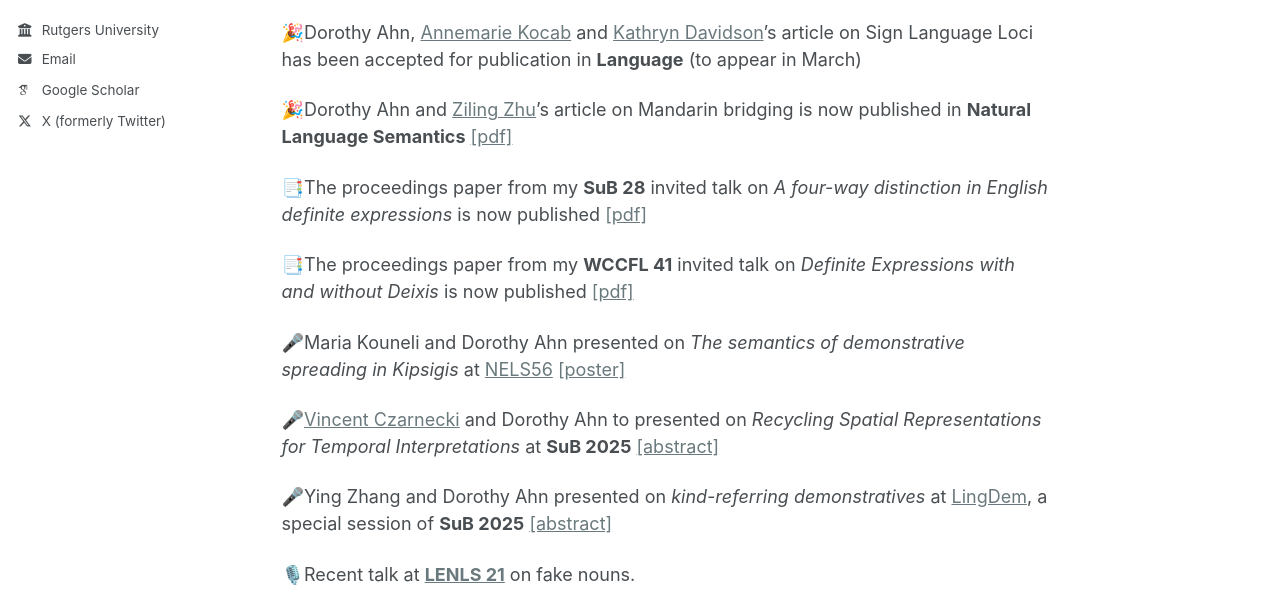
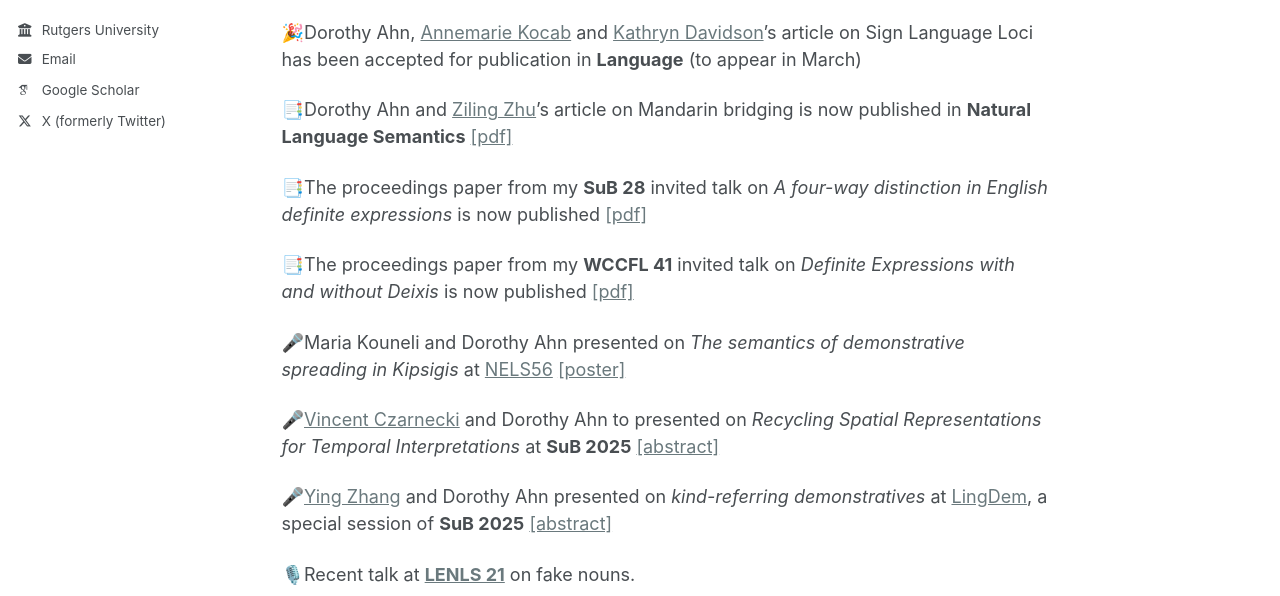
Before and after one commit to doroahn/doroahn.github.io, a Jekyll site: the page built from _pages/about.md, in a window 1280 px wide and 900 px high, scrolled down 668 px. Shown: the part 161-757 px from the top of the window. Built offline with Jekyll 4.4.1, drawn with Linux system fonts in a browser that asks for light colours; some web fonts are replaced; part of the change alters nothing that is shown.

```diff
--- a/_pages/about.md
+++ b/_pages/about.md
@@ -135,23 +135,23 @@ I received my Ph.D in Linguistics from <a href="https://linguistics.fas.harvard.
 Recent News
 ======
 
-🎉Dorothy Ahn, <a href="https://cogsci.jhu.edu/directory/annemarie-kocab/">Annemarie Kocab</a> and <a href="https://kathryndavidson.scholars.harvard.edu/">Kathryn Davidson</a>'s article on Sign Language Loci has been accepted for publication in **Language** (to appear in March)
+🎉Dorothy Ahn, <a href="https://cogsci.jhu.edu/directory/annemarie-kocab/" target="_blank">Annemarie Kocab</a> and <a href="https://kathryndavidson.scholars.harvard.edu/" target="_blank">Kathryn Davidson</a>'s article on Sign Language Loci has been accepted for publication in **Language** (to appear in March)
 
-🎉Dorothy Ahn and <a href="https://sites.google.com/view/zhuziling/">Ziling Zhu</a>'s article on Mandarin bridging is now published in **Natural Language Semantics** <a href="https://link.springer.com/article/10.1007/s11050-025-09237-8">[pdf]</a>
+📑Dorothy Ahn and <a href="https://sites.google.com/view/zhuziling/" target="_blank">Ziling Zhu</a>'s article on Mandarin bridging is now published in **Natural Language Semantics** <a href="https://link.springer.com/article/10.1007/s11050-025-09237-8" target="_blank" >[pdf]</a>
 
-📑The proceedings paper from my **SuB 28** invited talk on _A four-way distinction in English definite expressions_ is now published <a href="https://ojs.ub.uni-konstanz.de/sub/index.php/sub/article/view/1104">[pdf]</a>
+📑The proceedings paper from my **SuB 28** invited talk on _A four-way distinction in English definite expressions_ is now published <a href="https://ojs.ub.uni-konstanz.de/sub/index.php/sub/article/view/1104" target="_blank" >[pdf]</a>
 
-📑The proceedings paper from my **WCCFL 41** invited talk on _Definite Expressions with and without Deixis_ is now published <a href="https://www.lingref.com/cpp/wccfl/41/paper3727.pdf">[pdf]</a>
+📑The proceedings paper from my **WCCFL 41** invited talk on _Definite Expressions with and without Deixis_ is now published <a href="https://www.lingref.com/cpp/wccfl/41/paper3727.pdf" target="_blank" >[pdf]</a>
 
-🎤Maria Kouneli and Dorothy Ahn presented on <em>The semantics of demonstrative spreading in Kipsigis</em> at <a href="[https://vicom.info/sub30-lingdem/](https://wp.nyu.edu/artsampscience-nels56/)">NELS56</a> <a href="https://doroahn.github.io/files/ahn-kouneli-2025-nels-kipsigisdem-poster.pdf">[poster]</a>
+🎤Maria Kouneli and Dorothy Ahn presented on <em>The semantics of demonstrative spreading in Kipsigis</em> at <a href="https://wp.nyu.edu/artsampscience-nels56/" target="_blank" >NELS56</a> <a href="https://doroahn.github.io/files/ahn-kouneli-2025-nels-kipsigisdem-poster.pdf">[poster]</a>
 
-🎤<a href="https://www.vinczarnecki.com/">Vincent Czarnecki</a> and Dorothy Ahn to presented on <em>Recycling Spatial Representations for Temporal Interpretations</em> at <strong>SuB 2025</strong> <a href="https://doroahn.github.io/files/czarnecki_ahn_2025_sub30-abstract.pdf">[abstract]</a>
+🎤<a href="https://www.vinczarnecki.com/" target="_blank" >Vincent Czarnecki</a> and Dorothy Ahn to presented on <em>Recycling Spatial Representations for Temporal Interpretations</em> at <strong>SuB 2025</strong> <a href="https://doroahn.github.io/files/czarnecki_ahn_2025_sub30-abstract.pdf" target="_blank" >[abstract]</a>
 
-🎤Ying Zhang and Dorothy Ahn presented on <em>kind-referring demonstratives</em> at <a href="https://vicom.info/sub30-lingdem/">LingDem</a>, a special session of <strong>SuB 2025</strong> <a href="https://doroahn.github.io/files/zhang-ahn-SuB2025-abstract.pdf">[abstract]</a>
+🎤<a href="https://yyyingz.github.io/" target="_blank">Ying Zhang</a> and Dorothy Ahn presented on <em>kind-referring demonstratives</em> at <a href="https://vicom.info/sub30-lingdem/" target="_blank" >LingDem</a>, a special session of <strong>SuB 2025</strong> <a href="https://doroahn.github.io/files/zhang-ahn-SuB2025-abstract.pdf">[abstract]</a>
 
-🎙️Recent talk at <a href="https://lenls.github.io/lenls21/">**LENLS 21**</a> on fake nouns.
+🎙️Recent talk at <a href="https://lenls.github.io/lenls21/" target="_blank" >**LENLS 21**</a> on fake nouns.
 
-🎤Ariela Ye and Dorothy Ahn presented on Korean honorifics at <a href="https://saltconf.github.io/salt35/">**SALT 2025**</a> at Harvard. <a href="https://osf.io/93tng/">[osf]</a>
+🎤Ariela Ye and Dorothy Ahn presented on Korean honorifics at <a href="https://saltconf.github.io/salt35/" target="_blank" >**SALT 2025**</a> at Harvard. <a href="https://osf.io/93tng/" target="_blank" >[osf]</a>
 
 
 Publications
```
